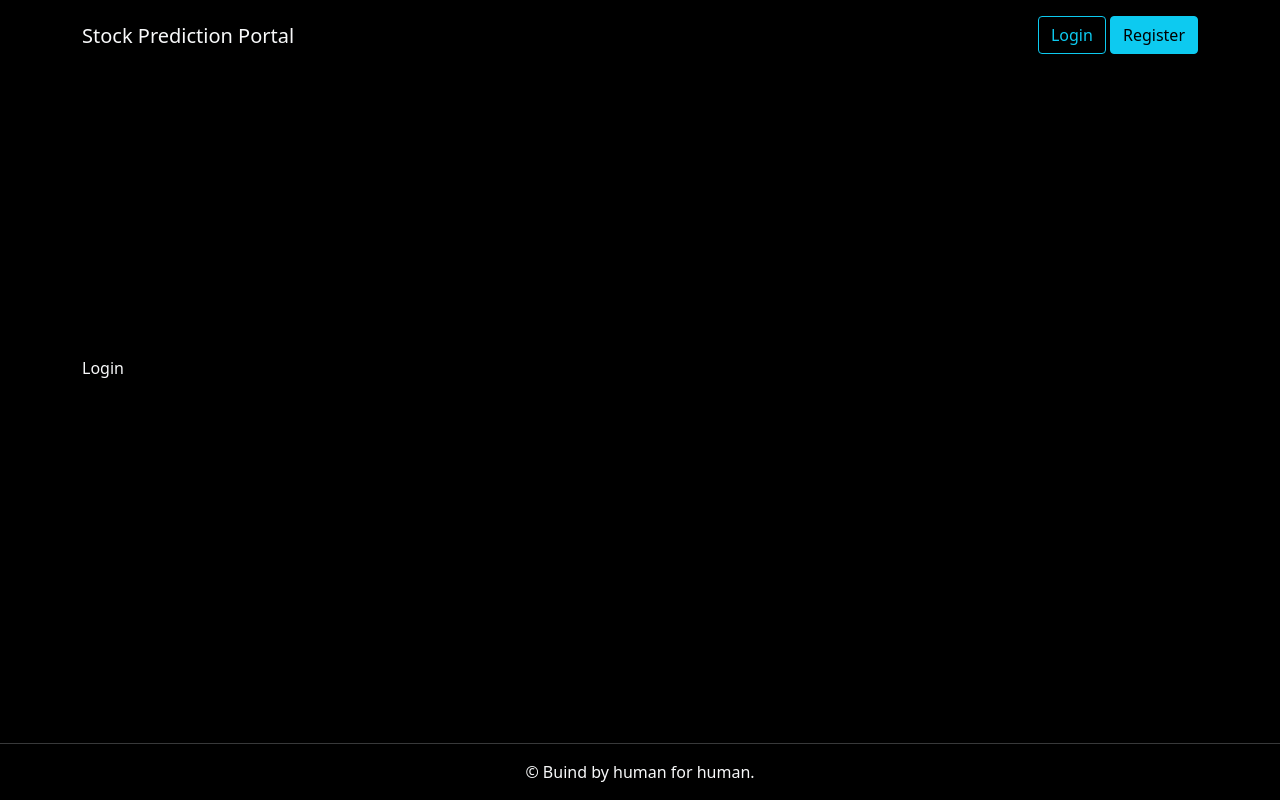
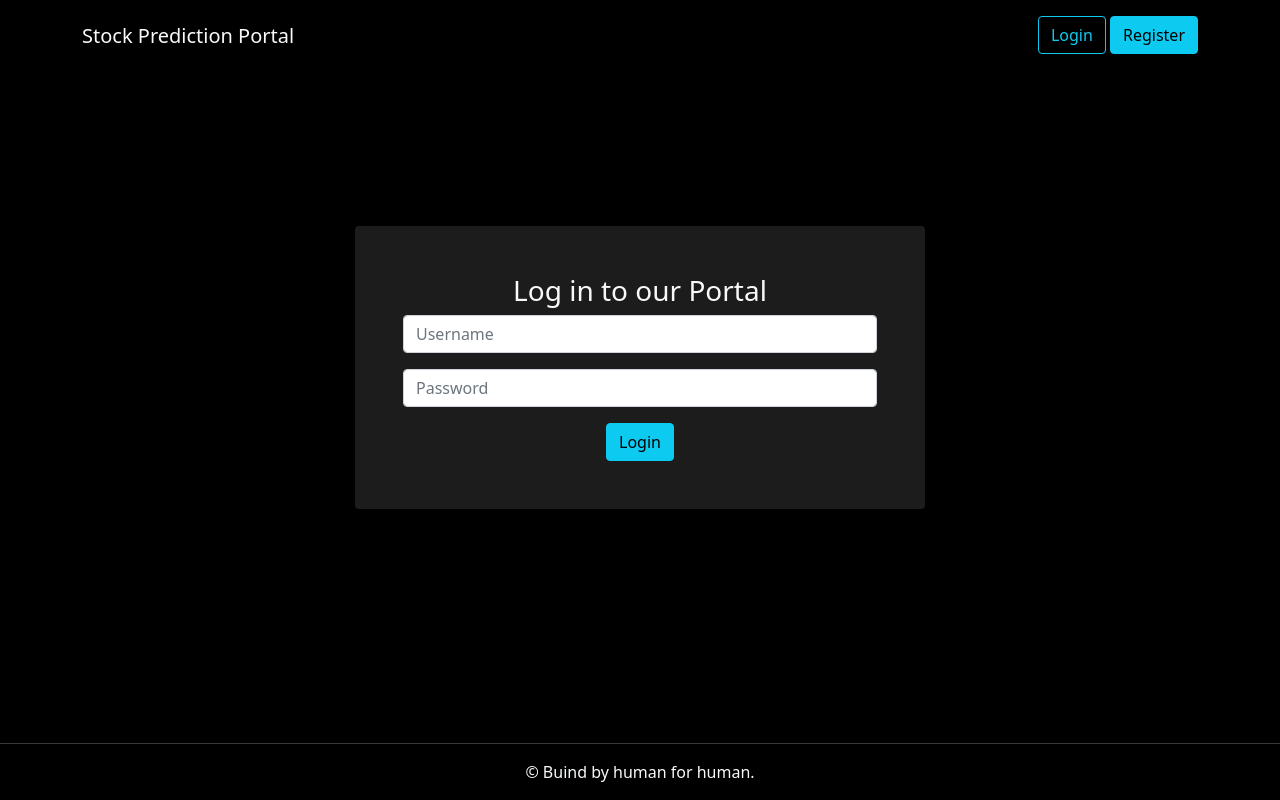
Before and after one commit to mjcode6/stock-prediction-app, a React (Vite) app in the folder frontend-react/: page /login in a window 1280 px wide. Built offline with nearby package versions, Linux system fonts and the light colour scheme.

Commit message:
login page in progress fronend and back end

```diff
--- a/frontend-react/src/App.jsx
+++ b/frontend-react/src/App.jsx
@@ -1,4 +1,4 @@
-import { useState } from 'react'
+import { useState, useContext } from 'react'
 import './assets/css/style.css'
 import Headers from './components/Header'
 import Main from './components/Main'
@@ -6,6 +6,7 @@ import Footer from './components/Footer'
 import{ BrowserRouter, Routes, Route } from 'react-router-dom'
 import Register from './components/Register'
 import Login from './components/Login'
+import AuthProvider from './AuthProvider'
 
 
 function App() {
@@ -13,6 +14,7 @@ function App() {
 
   return (
     <>
+      <AuthProvider>
       <BrowserRouter>
         <Headers />
       <Routes>
@@ -22,6 +24,7 @@ function App() {
       </Routes>
         <Footer />
       </BrowserRouter>
+      </AuthProvider>
 
 
 
--- /dev/null
+++ b/frontend-react/src/AuthProvider.jsx
@@ -0,0 +1,22 @@
+import {useState, useContext, createContext} from "react";
+
+
+const AuthContext = createContext();
+
+const AuthProvider = ({children}) => {
+
+    const [isLoggedIn, setIsLoggedIn] = useState(
+    !!localStorage.getItem('access_token')
+    );
+    return (
+        <AuthContext.Provider value={{isLoggedIn, setIsLoggedIn}}>
+            {children}
+        </AuthContext.Provider>
+    );
+}
+
+
+
+
+export default AuthProvider;
+export { AuthContext };
--- a/frontend-react/src/components/Header.jsx
+++ b/frontend-react/src/components/Header.jsx
@@ -1,18 +1,40 @@
 import React from 'react';
 import Button from './Button';
-import { Link } from 'react-router-dom';
+import { Link, useNavigate } from 'react-router-dom';
+import { AuthContext } from '../AuthProvider';
+import { useContext, useState} from 'react';
 
 
 const Header = () => {
+    const {isLoggedIn, setIsLoggedIn} = useContext(AuthContext);
+    const navigate = useNavigate();
+
+
+
+    const handleLogout = () => {
+        localStorage.removeItem('access_token');
+        localStorage.removeItem('refresh_token');
+        setIsLoggedIn(false); // Update the logged-in state in AuthProvider
+        console.log('Logged out successfully');
+        navigate('/login'); // Redirect to the login page after logout
+    }
+
     return (
         <>
         <nav className="navbar container pt-3 pb-3 align-items-start">
             <Link className="navbar-brand text-light" to="/">Stock Prediction Portal</Link>
 
             <div>
-                <Button text="Login" class="btn-outline-info" url="/login" />
-                &nbsp;
-                <Button text="Register" class="btn-info" url="/register" />
+                {isLoggedIn ? (
+
+                    <button className="btn btn-danger" onClick={handleLogout}>Logout</button>
+                ) : (
+                    <>
+                        <Button text="Login" class="btn-outline-info" url="/login" />
+                        &nbsp;
+                        <Button text="Register" class="btn-info" url="/register" />
+                    </>
+                )}
             </div>
 
         </nav>
--- a/frontend-react/src/components/Login.jsx
+++ b/frontend-react/src/components/Login.jsx
@@ -1,9 +1,65 @@
-import React from "react";
+import React, {useState, useContext} from "react";
+import { FontAwesomeIcon } from '@fortawesome/react-fontawesome'
+import { faSpinner } from '@fortawesome/free-solid-svg-icons'
+import axios from 'axios';
+import { useNavigate } from "react-router-dom";
+import  { AuthContext } from "../AuthProvider";
 
 const Login = () => {
+    const[username, setUsername] = useState('');
+    const[password, setPassword] = useState('');
+    const [loading, setLoading] = useState(false);
+    const navigate = useNavigate();
+    const[error, setError] = useState('');
+    const {isLoggedIn, setIsLoggedIn} = useContext(AuthContext); // Access the setIsLoggedIn function from AuthProvider
+    const handleLogin = async (e) => {
+        e.preventDefault();
+        setLoading(true);
+
+        const userData = {username,password};
+        console.log('Login data:', userData);
+
+        try{
+            const response = await axios.post('http://127.0.0.1:8000/api/v1/token/', userData);
+            localStorage.setItem('access_token', response.data.access);
+            localStorage.setItem('refresh_token', response.data.refresh);
+            console.log('Login successful:', response.data);
+            setIsLoggedIn(true); // Update the logged-in state in AuthProvider
+            navigate('/');
+
+        }catch(error){
+            console.error('invalid credintail');
+            setError('Invalid username or password. Please try again.');
+        }finally{
+            setLoading(false);
+        }
+    };
     return (
-        <div className="text-light  container"> Login </div>
-    );
+        <div className="container">
+        <div className="row justify-content-center">
+            <div className="col-md-6 bg-light-dark p-5 rounded">
+            <h3 className="text-light text-center">Log in to our Portal</h3>
+        <form onSubmit={handleLogin}>
+
+            <div className="mb-3">
+                <input type="text" className="form-control mb-3" placeholder="Username" value={username} onChange={(e) => setUsername(e.target.value)} />
+            </div>
+            <div className="mb-3">
+                <input type="password" className="form-control mb-3" placeholder="Password" value={password} onChange={(e) => setPassword(e.target.value)} />
+            </div>
+            {error && <div className="text-danger mb-3">{error}</div>}
+
+            {loading ? (<button type="submit" className="btn btn-info d-block mx-auto" disabled><FontAwesomeIcon icon={faSpinner} spin /> Logging in...</button>): (
+            <button type="submit" className="btn btn-info d-block mx-auto">Login</button>
+            )}
+
+
+        </form>
+        </div>
+        </div>
+    </div>
+);
+
 };
 
 export default Login;
```
